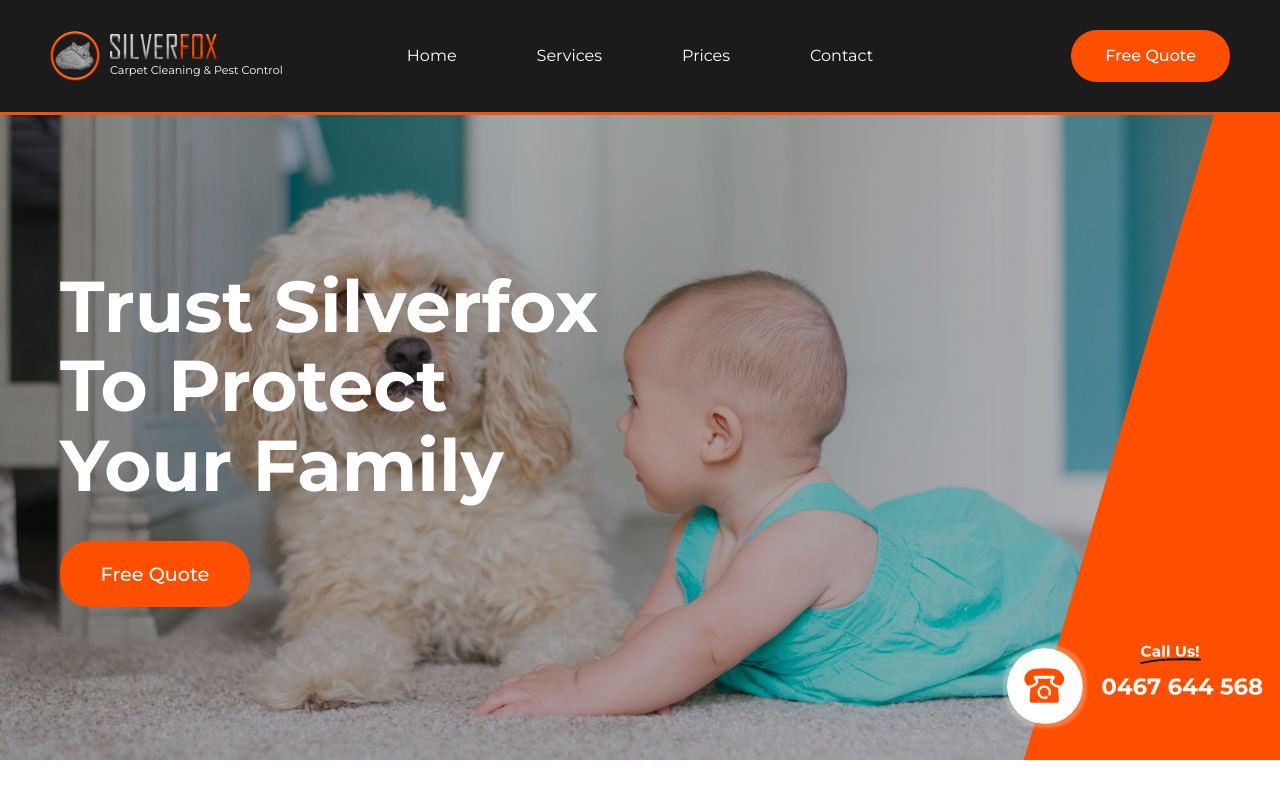
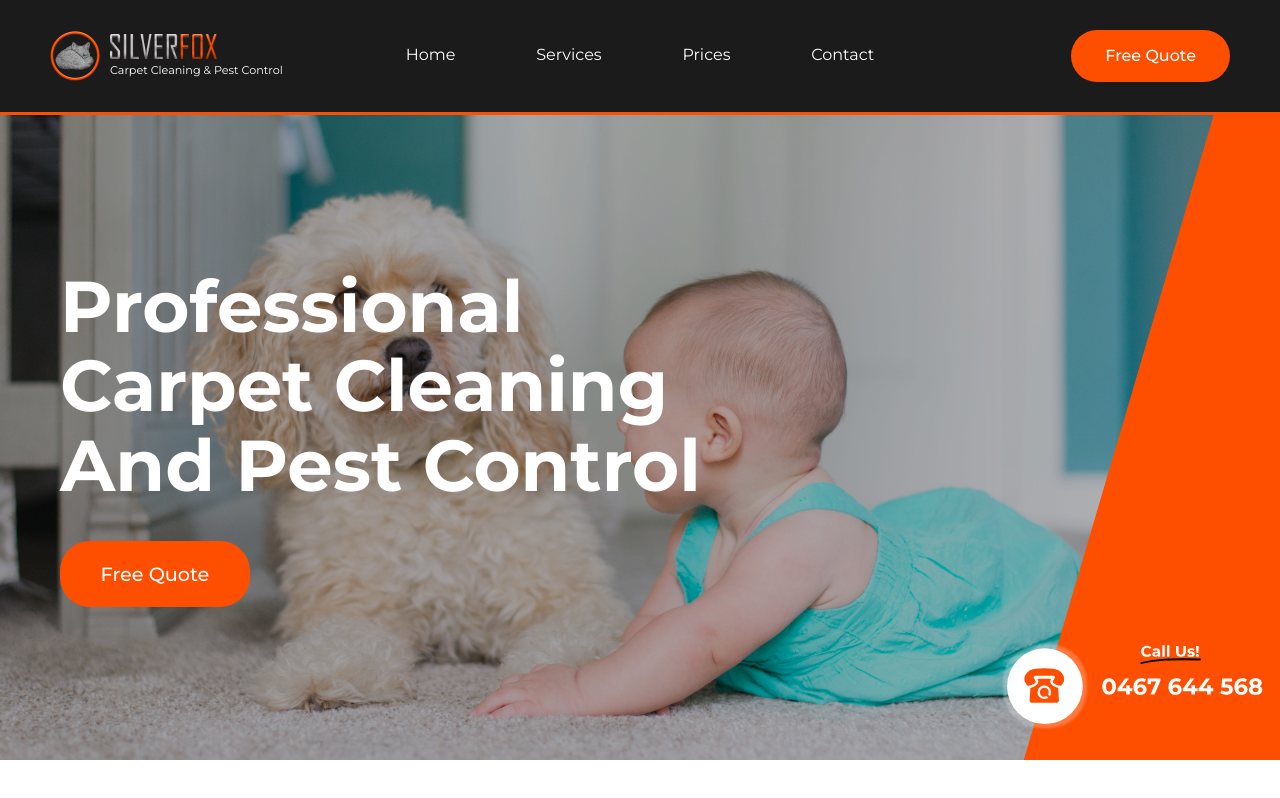
Before and after one commit to iamjmitch/silverfox, a Gatsby site: page / in a window 1280 px wide. Built offline with nearby package versions, Linux system fonts and the light colour scheme; Gatsby itself is replaced by a stand-in of ours.

Commit message:
nav and hero update

```diff
--- a/src/components/nav/nav.js
+++ b/src/components/nav/nav.js
@@ -61,10 +61,13 @@ const Nav = ({ links }) => {
             <StyledLink
               key={link.text}
               to={link.to}
-              padding="0 2.5em"
+              margin="0 2.4em"
+              padding="5px 2px"
               fontSize="1rem"
               color={COLORS.white}
               hover="grey"
+              otherCSS="border-bottom: 2px solid transparent"
+              hoverBorderBottom={`2px solid ${COLORS.orange}`}
             >
               {link.text}
             </StyledLink>
--- a/src/library/hero/heroContents.js
+++ b/src/library/hero/heroContents.js
@@ -39,7 +39,8 @@ const HeroContents = () => {
           position="relative"
         >
           <StyledH1 fontSize="4.5rem" padding="0 0 .5em 0" textAlign="left">
-            Trust silverfox <br /> to protect <br /> your family
+            Professional <br /> carpet cleaning <br />
+            and pest control
           </StyledH1>
           <StyledButton
             padding="1em 2em"
--- a/src/library/link.js
+++ b/src/library/link.js
@@ -8,6 +8,7 @@ import { FONT_HEADING, WEIGHT } from "../styles/text"
 //--styled-components--
 export const StyledLink = styled(props => <Link {...props} />)`
   padding: ${props => (props.padding ? props.padding : "0")};
+  margin: ${props => (props.margin ? props.margin : "0")};
   text-decoration: ${props =>
     props.textDecoration ? props.textDecoration : "none"};
   font-family: ${props => (props.fontFamily ? props.fontFamily : FONT_HEADING)};
@@ -17,7 +18,11 @@ export const StyledLink = styled(props => <Link {...props} />)`
   color: ${props => (props.color ? props.color : "black")};
   font-size: ${props => (props.fontSize ? props.fontSize : "1rem")};
   transition: ${props => (props.transition ? props.transition : "0.5s")};
+  ${props => (props.otherCSS ? props.otherCSS : "")};
+
   &:hover {
     color: ${props => (props.hover ? props.hover : "black")};
+    border-bottom: ${props =>
+      props.hoverBorderBottom ? props.hoverBorderBottom : "none"};
   }
 `
```
